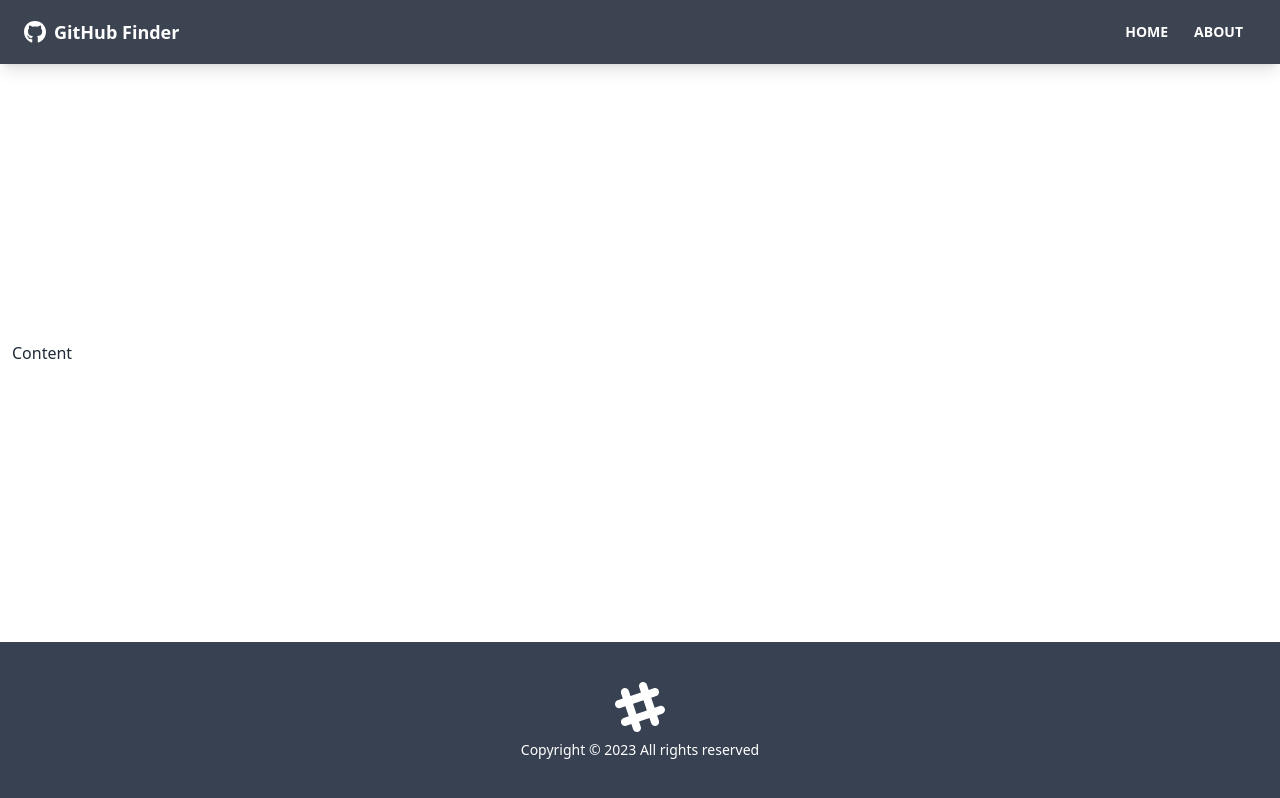
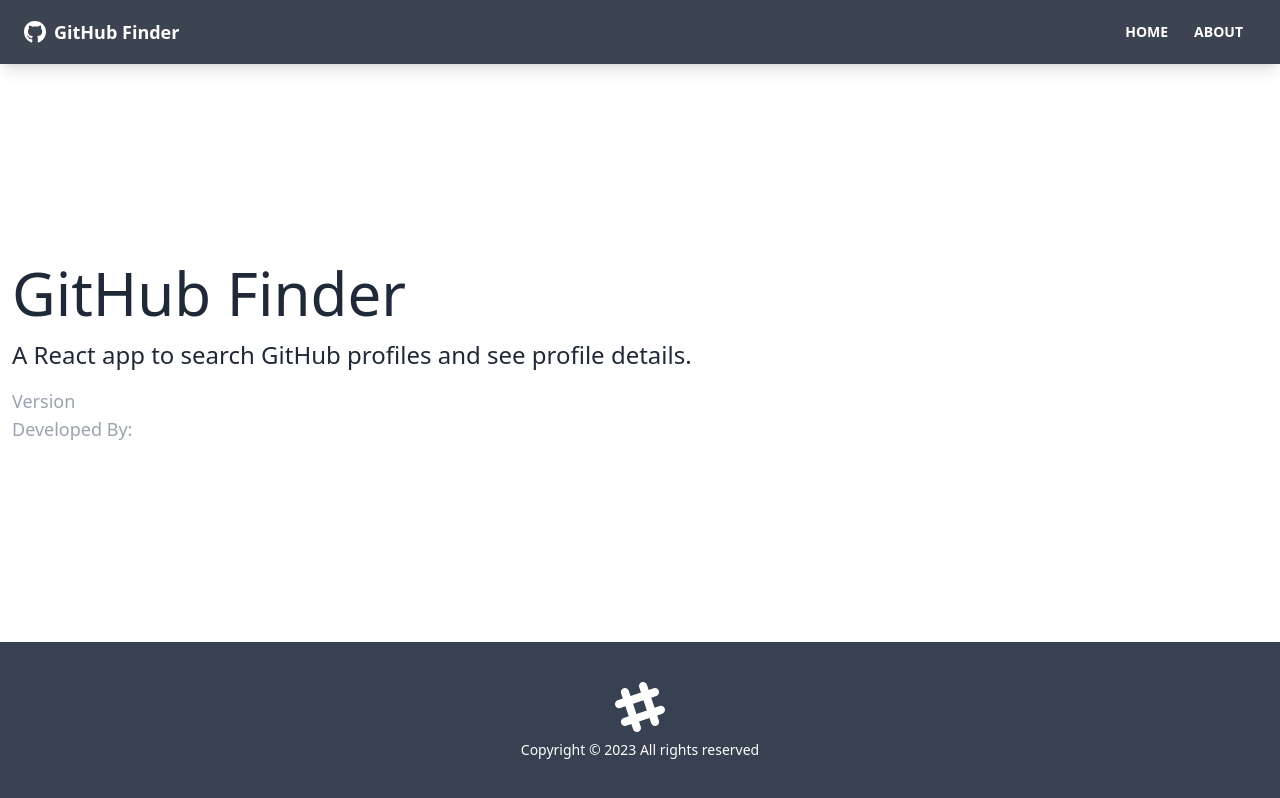
Before and after one commit to adityajinegar/github-finder, a React (Create React App) app: page /about in a window 1280 px wide. Built offline with nearby package versions, Linux system fonts and the light colour scheme.

Commit message:
pages and routes

```diff
--- a/src/App.js
+++ b/src/App.js
@@ -1,4 +1,7 @@
 import { BrowserRouter as Router, Route, Routes } from 'react-router-dom';
+import Home from './pages/Home';
+import About from './pages/About';
+import NotFound from './pages/NotFound';
 import Navbar from './components/layout/Navbar';
 import Footer from './components/layout/Footer';
 
@@ -7,7 +10,14 @@
     <Router>
       <div className='flex flex-col justify-between h-screen'>
         <Navbar />
-        <main className='container mx-auto px-3 pb-12'>Content</main>
+        <main className='container mx-auto px-3 pb-12'>
+          <Routes>
+            <Route path='/' element={<Home />} />
+            <Route path='/about' element={<About />} />
+            <Route path='/notfound' element={<NotFound />} />
+            <Route path='/*' element={<NotFound />} />
+          </Routes>
+        </main>
         <Footer />
       </div>
     </Router>
--- /dev/null
+++ b/src/pages/About.jsx
@@ -0,0 +1,26 @@
+function About() {
+  return (
+    <>
+      <>
+        <h1 className='text-6xl mb-4'>GitHub Finder</h1>
+        <p className='mb-4 text-2xl font-light'>
+          A React app to search GitHub profiles and see profile details.
+        </p>
+        <p className='text-lg text-gray-400'>
+          Version <span className='text-white'>1.0.0</span>
+        </p>
+        <p className='text-lg text-gray-400'>
+          Developed By:&nbsp;
+          <a
+            className='text-white'
+            href='https://www.linkedin.com/in/aditya-jinegar/?originalSubdomain=ca'
+          >
+            Aditya Jinegar
+          </a>
+        </p>
+      </>
+    </>
+  );
+}
+
+export default About;
--- /dev/null
+++ b/src/pages/Home.jsx
@@ -0,0 +1,9 @@
+function Home() {
+  return (
+    <div>
+      <h1 className='text-6xl'>Welcome</h1>
+    </div>
+  );
+}
+
+export default Home;
--- /dev/null
+++ b/src/pages/NotFound.jsx
@@ -0,0 +1,21 @@
+import { FaHome } from 'react-icons/fa';
+import { Link } from 'react-router-dom';
+
+function NotFound() {
+  return (
+    <div className='hero'>
+      <div className='text-center hero-content'>
+        <div className='max-w-lg'>
+          <h1 className='text-8xl font-bold mb-8'>Oops!</h1>
+          <p className='text-5xl mb-8'>404 - Page not found!</p>
+          <Link to='/' className='btn btn-primary btn-lg'>
+            <FaHome className='mr-2' />
+            Back To Home
+          </Link>
+        </div>
+      </div>
+    </div>
+  );
+}
+
+export default NotFound;
```
